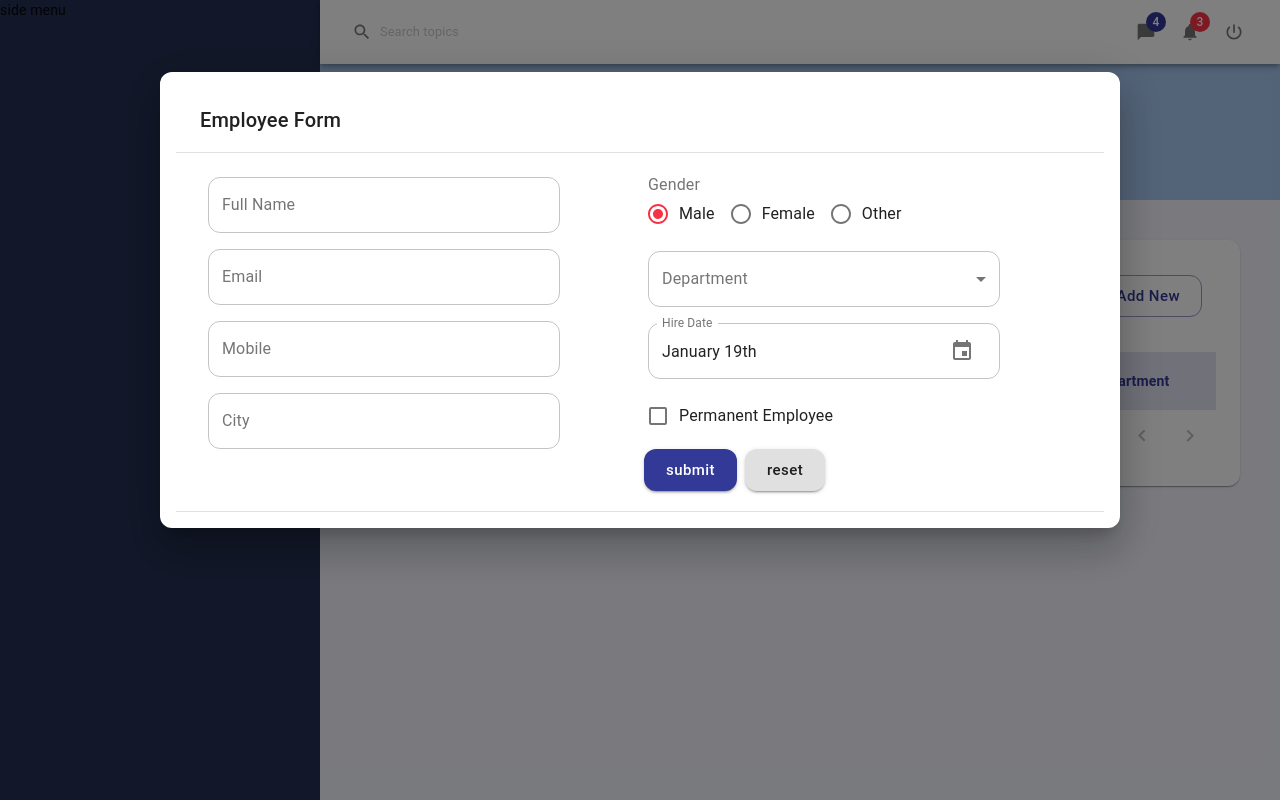
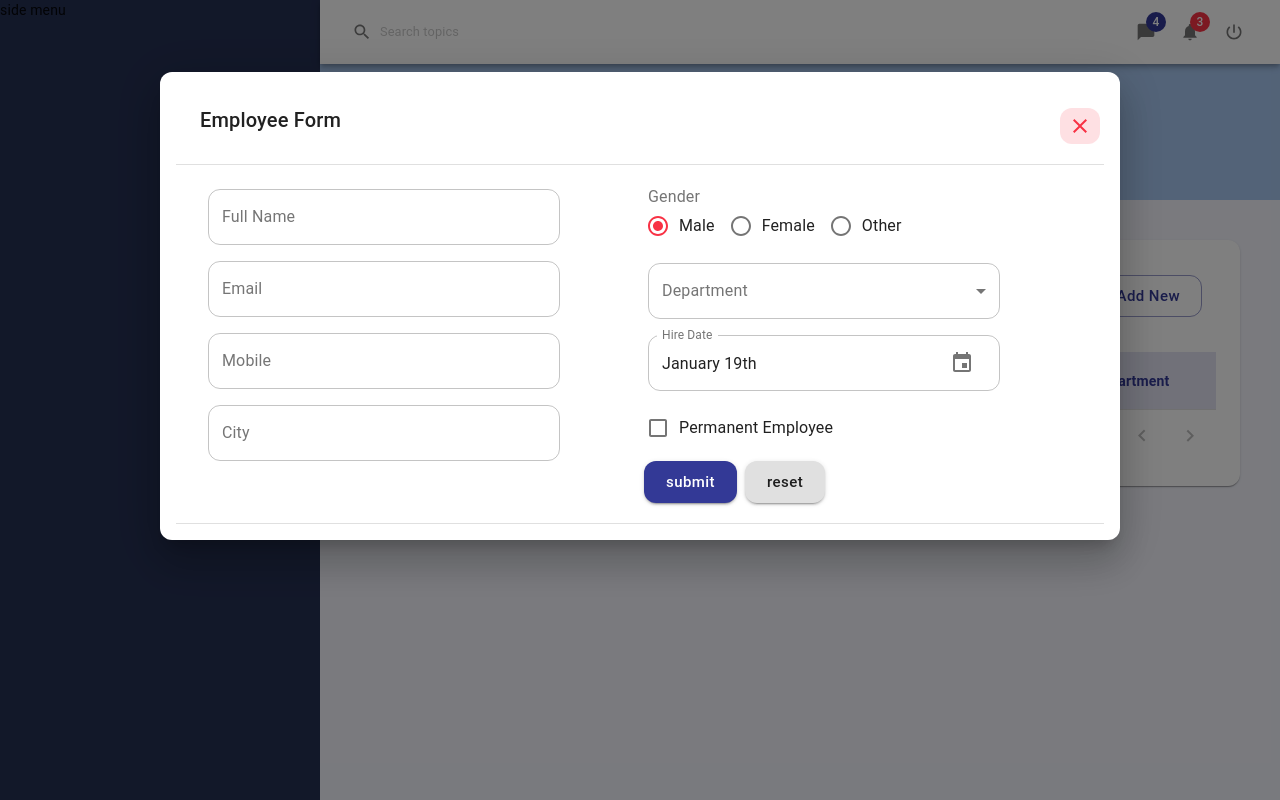
Before and after one commit to marynasmagluyk/material-ui-system, a React (Create React App) app: page / in a window 1280 px wide. Both pictures are taken after typing "Sample" into the empty fields and a click on the button "Add New". Built offline with nearby package versions, Linux system fonts and the light colour scheme.

Commit message:
open/close form button

```diff
--- a/src/components/Popup.js
+++ b/src/components/Popup.js
@@ -1,13 +1,7 @@
 import React from 'react';
+import Controls from '../components/controls/Controls';
 import {Dialog, DialogContent, DialogTitle, makeStyles, Typography} from '@material-ui/core';
-
-const useStyles = makeStyles(theme => ({
-    dialogWrapper: {
-        padding: theme.spacing(2),
-        position: 'absolute',
-        top: theme.spacing(5)
-    }
-}));
+import CloseIcon from '@material-ui/icons/Close'
 
 const Popup = (props) => {
 
@@ -15,11 +9,22 @@ const Popup = (props) => {
     const classes = useStyles();
 
     return (
-        <Dialog open={openPopup} maxWidth='md' classes={{paper: classes.dialogWrapper}}>
-            <DialogTitle>
-                <div><Typography variant='h6' component='div'>
-                    {title}
-                </Typography></div>
+        <Dialog open={openPopup}
+                maxWidth='md'
+                classes={{paper: classes.dialogWrapper}}>
+            <DialogTitle className={classes.dialogTitle}>
+                <div style={{display: 'flex'}}>
+                    <Typography variant='h6'
+                                component='div'
+                                style={{flexGrow: 1}}>
+                        {title}
+                    </Typography>
+                    <Controls.ActionButton
+                        color='secondary'
+                    onClick={() => setOpenPopup(false)}>
+                        <CloseIcon/>
+                    </Controls.ActionButton>
+                </div>
             </DialogTitle>
             <DialogContent dividers>
                 {children}
@@ -29,4 +34,16 @@ const Popup = (props) => {
     )
 };
 
+
+const useStyles = makeStyles(theme => ({
+    dialogWrapper: {
+        padding: theme.spacing(2),
+        position: 'absolute',
+        top: theme.spacing(5)
+    },
+    dialogTitle: {
+        paddingRight: '0px',
+    }
+}));
+
 export default Popup;
--- /dev/null
+++ b/src/components/controls/ActionButton.js
@@ -0,0 +1,38 @@
+import React from 'react';
+import {Button, makeStyles} from '@material-ui/core';
+// import Controls from '../components/controls/Controls';
+
+const useStyles = makeStyles(theme => ({
+    root: {
+        minWidth: 0,
+        margin: theme.spacing(0.5)
+    },
+    secondary: {
+        backgroundColor: theme.palette.secondary.light,
+        '& .MuiButton-label': {
+            color: theme.palette.secondary.main,
+        }
+    },
+    primary: {
+        backgroundColor: theme.palette.secondary.light,
+        '& .MuiButton-label': {
+            color: theme.palette.primary.main,
+        }
+    },
+}));
+
+const ActionButton = (props) => {
+
+    const {color, children, onClick} = props;
+    const classes = useStyles();
+
+    return (
+        <Button
+            onClick={onClick}
+            className={`${classes.root} ${classes[color]}`}>
+            {children}
+        </Button>
+    )
+};
+
+export default ActionButton;
--- a/src/components/controls/Controls.js
+++ b/src/components/controls/Controls.js
@@ -5,6 +5,7 @@ import Select from './Select';
 import Checkbox from './CheckBox';
 import DatePicker from "./DatePicker";
 import Button from "./Buttons";
+import ActionButton from "./ActionButton";
 
 const Controls = {
     Input,
@@ -13,5 +14,6 @@ const Controls = {
     Checkbox,
     DatePicker,
     Button,
+    ActionButton,
 };
 export default Controls;
```
Also changed, not shown: src/pages/Employees.js (+6 -6 lines).
